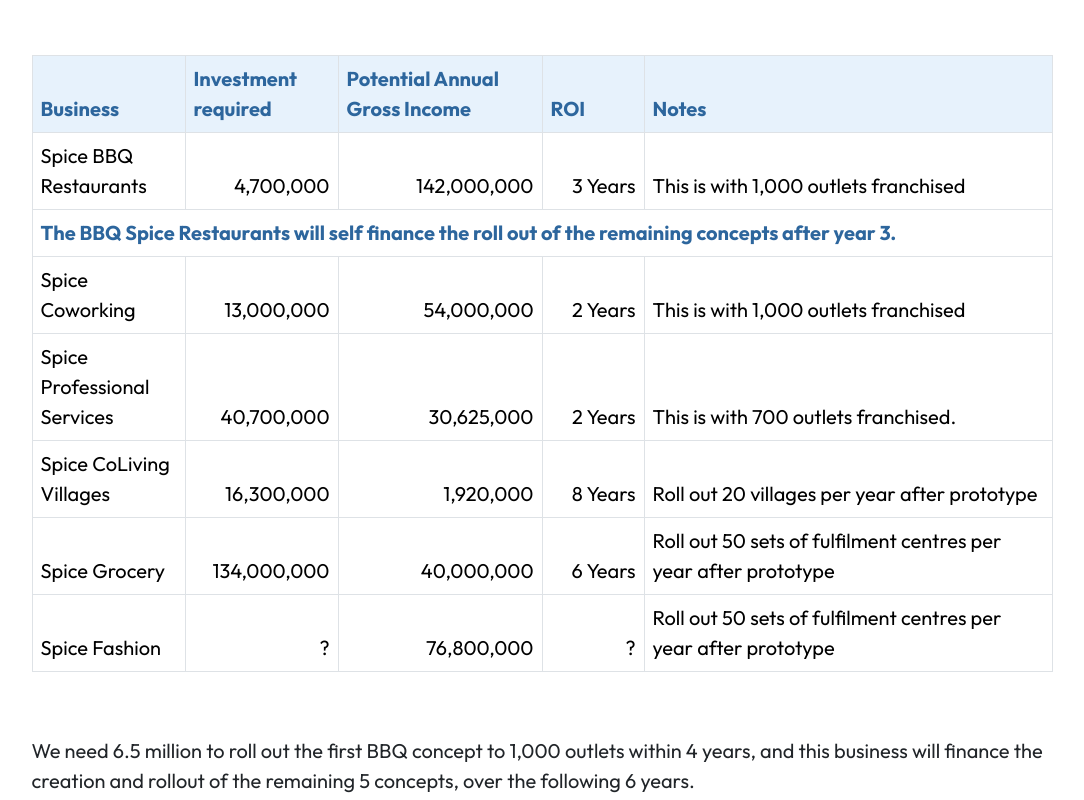
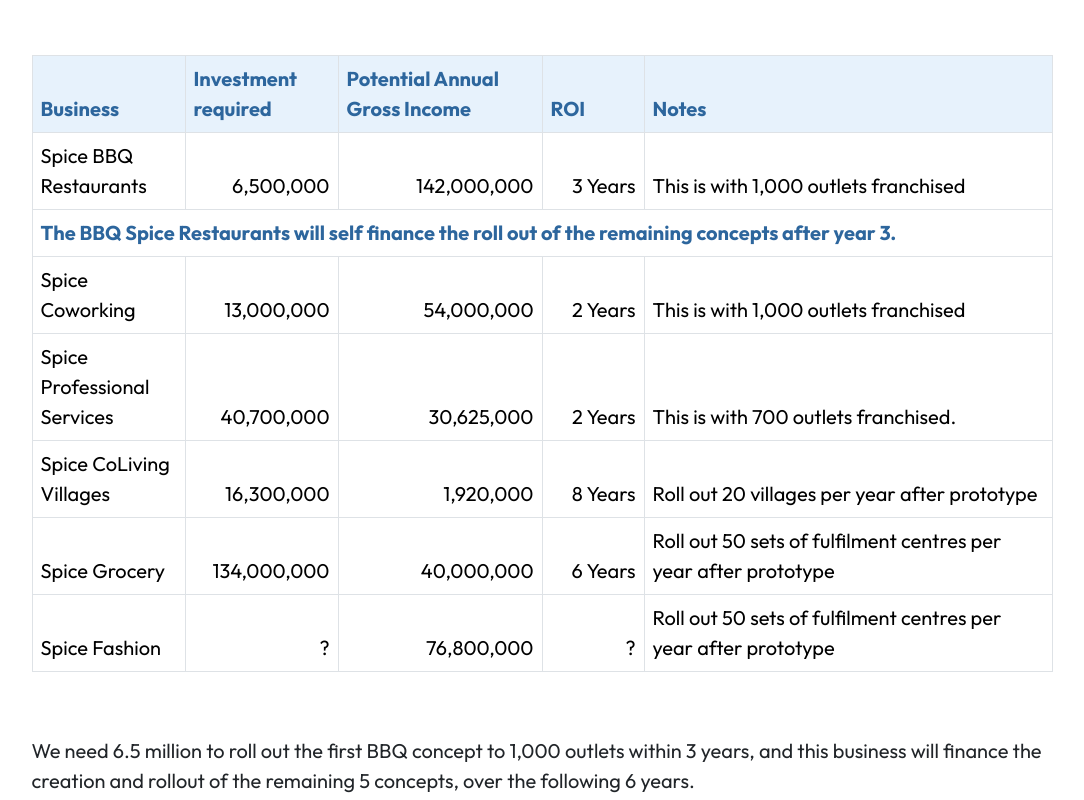
Before and after one commit to adimovi/spice-lifestyle, a React (Create React App) app: page / in a window 1280 px wide. Shown: the part 760-1560 px from the top of the page, without its empty margins (98-1182 px from the left). Built offline with nearby package versions, Linux system fonts and the light colour scheme; the HTML template or start-up script is replaced by a standard one.

Commit message:
barry updates

```diff
--- a/src/pages/Home.jsx
+++ b/src/pages/Home.jsx
@@ -31,7 +31,7 @@ function Home() {
   <tbody>
     <tr>
       <th scope="row">Spice BBQ Restaurants</th>
-      <td>4,700,000</td>
+      <td>6,500,000</td>
       <td>142,000,000</td>
       <td>3 Years</td>
       <td>This is with 1,000 outlets franchised</td>
@@ -80,7 +80,7 @@ function Home() {
 </table>
 </div>
 
-          <p className='mt-5 mb-0'>We need 6.5 million to roll out the first BBQ concept to 1,000 outlets within 4 years, and this business will finance the creation and rollout of the remaining 5 concepts, over the following 6 years. </p>
+          <p className='mt-5 mb-0'>We need 6.5 million to roll out the first BBQ concept to 1,000 outlets within 3 years, and this business will finance the creation and rollout of the remaining 5 concepts, over the following 6 years. </p>
           <p className='mb-0'>We estimate that the total value of the company will be in the region of 50 billion within a 10 year time frame, if all goes to plan, or even close to it.</p>
           <p>Very unique business concepts and building up a loyal global customer demographic, without marketing costs or expensive high street stores is the key. This will keep our top quality products and services very competitive to the benefit of our global community of customer members.</p>
 
```
